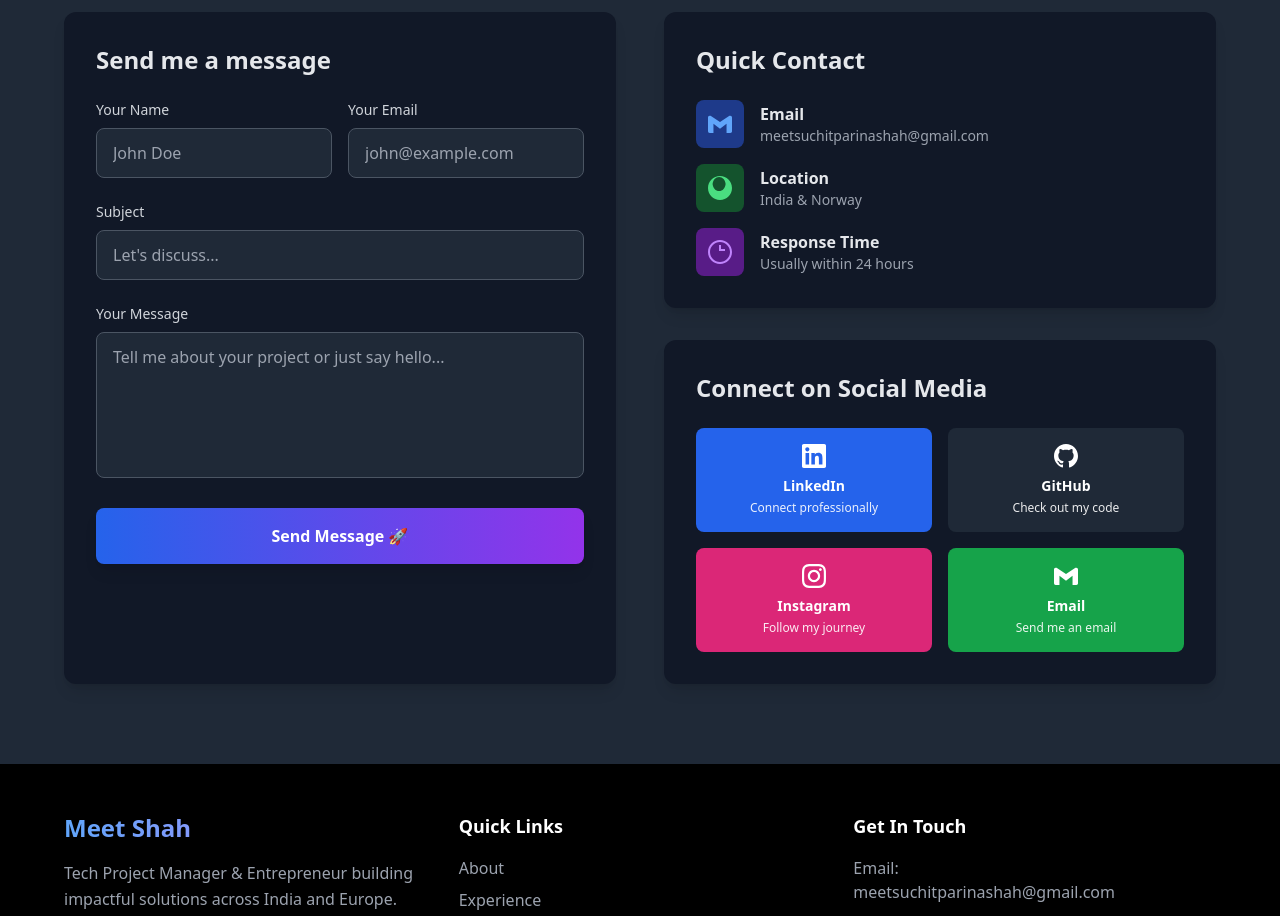
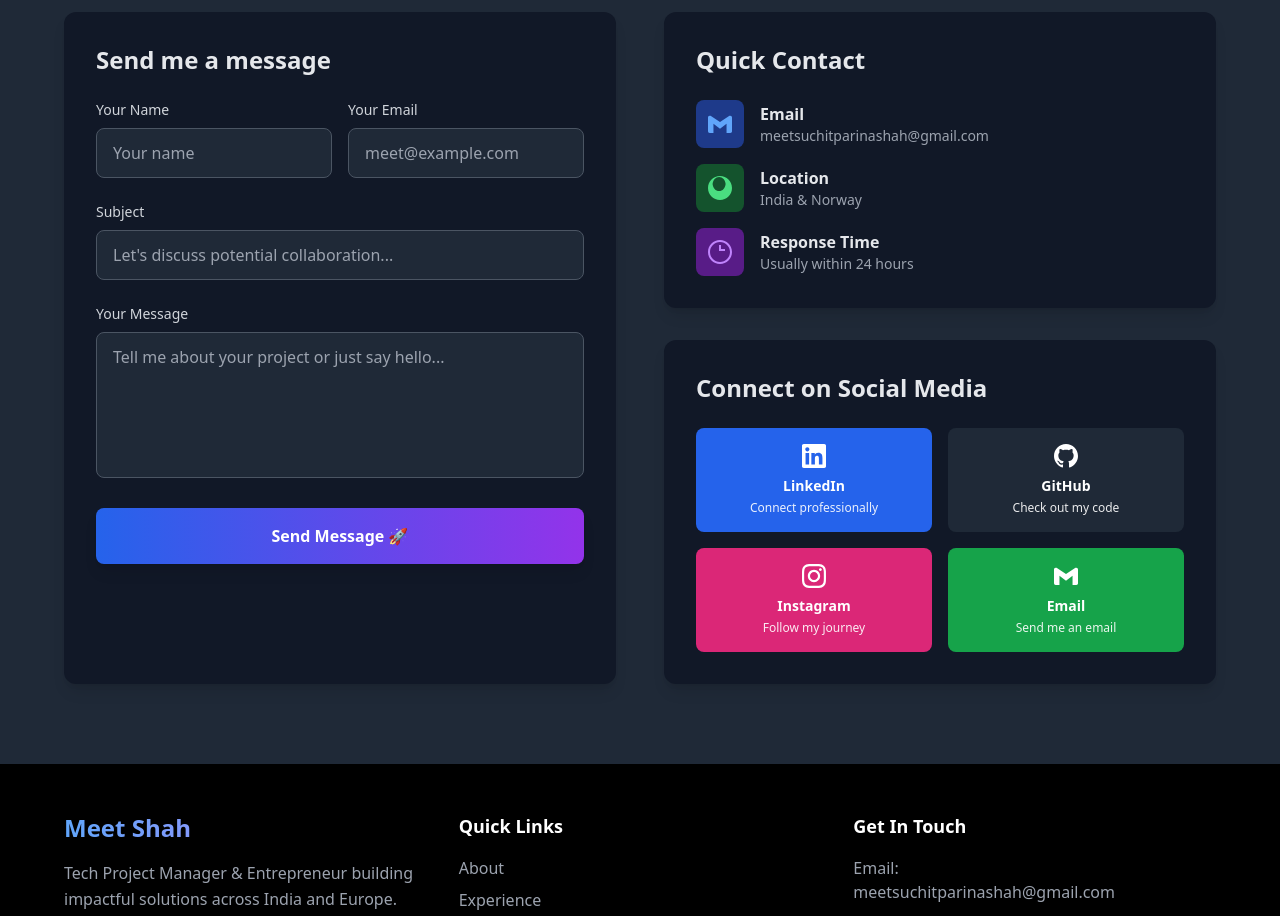
Before and after one commit to meet1906/meet1906.github.io, a React (Vite) app in the folder my-portfolio/: page / in a window 1280 px wide. Shown: the part 9860-10776 px from the top of the page. Built offline with nearby package versions, Linux system fonts and the light colour scheme.

Commit message:
updated placeholders

```diff
--- a/my-portfolio/src/components/ContactMe.jsx
+++ b/my-portfolio/src/components/ContactMe.jsx
@@ -88,7 +88,7 @@ export default function ContactMe() {
                     name="name"
                     required
                     className="w-full px-4 py-3 bg-gray-50 dark:bg-gray-800 border border-gray-300 dark:border-gray-600 rounded-lg focus:ring-2 focus:ring-blue-500 focus:border-transparent transition-colors duration-300 text-gray-900 dark:text-gray-100"
-                    placeholder="John Doe"
+                    placeholder="Your name"
                   />
                 </div>
                 <div>
@@ -101,7 +101,7 @@ export default function ContactMe() {
                     name="email"
                     required
                     className="w-full px-4 py-3 bg-gray-50 dark:bg-gray-800 border border-gray-300 dark:border-gray-600 rounded-lg focus:ring-2 focus:ring-blue-500 focus:border-transparent transition-colors duration-300 text-gray-900 dark:text-gray-100"
-                    placeholder="john@example.com"
+                    placeholder="meet@example.com"
                   />
                 </div>
               </div>
@@ -116,7 +116,7 @@ export default function ContactMe() {
                   name="subject"
                   required
                   className="w-full px-4 py-3 bg-gray-50 dark:bg-gray-800 border border-gray-300 dark:border-gray-600 rounded-lg focus:ring-2 focus:ring-blue-500 focus:border-transparent transition-colors duration-300 text-gray-900 dark:text-gray-100"
-                  placeholder="Let's discuss..."
+                  placeholder="Let's discuss potential collaboration..."
                 />
               </div>
 
```
